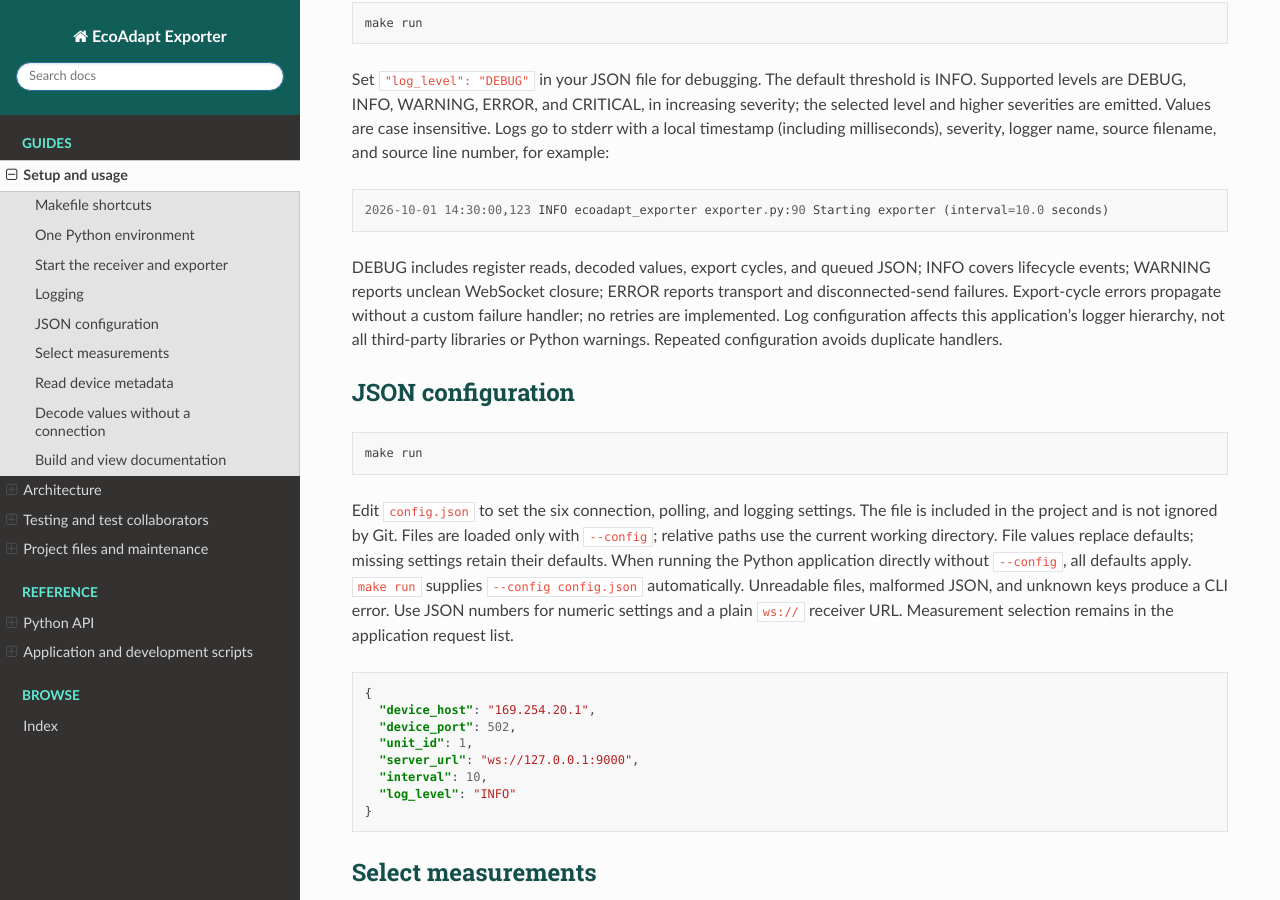
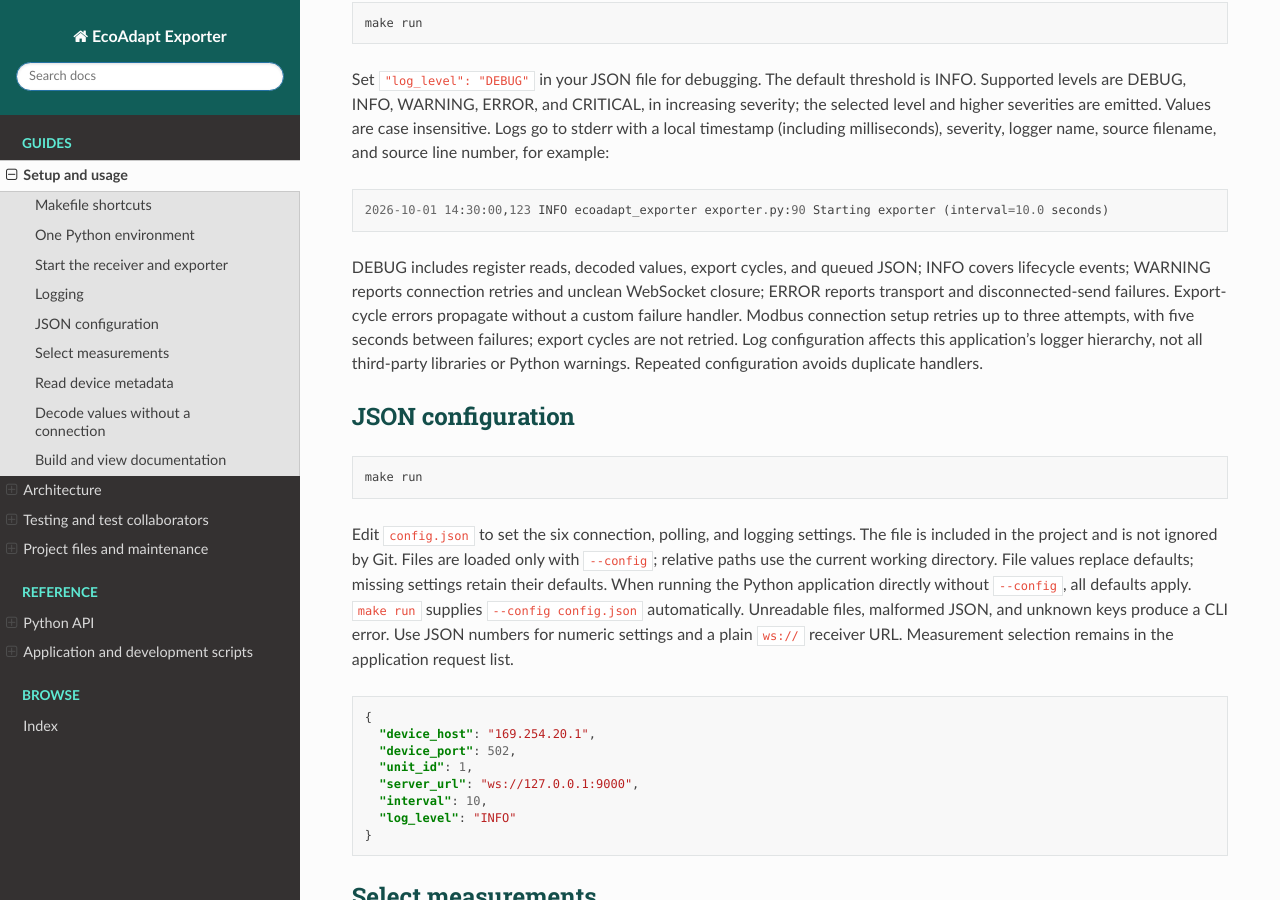
Before and after one commit to HMNoureldin/ecoadapt-exporter, a Sphinx documentation site: the page built from docs/usage.rst, in a window 1280 px wide and 900 px high, scrolled down 1853 px. Built offline with Sphinx 7.4.7 and the Read the Docs theme 3.1.0, drawn with Linux system fonts in a browser that asks for light colours.

Commit message:
add trials to the modebus connection ans safely close the application

```diff
--- a/docs/architecture.rst
+++ b/docs/architecture.rst
@@ -131,9 +131,10 @@ caller's register list. Format and size tables are independent of device access.
 Failure behavior
 ----------------
 
-A failed connection raises ``ConnectionError``; an error Modbus response raises
+Modbus connection setup makes up to three attempts with five-second delays
+between failures, then raises ``ConnectionError``. An error Modbus response raises
 ``IOError``. Invalid register values or addressing raise ``ValueError``. Sending
-without an open WebSocket raises ``RuntimeError``. These exceptions are not
+without an open WebSocket raises ``RuntimeError``. Read, decoding, and send exceptions are not
 converted into retries. A failed read/send interrupts that cycle; previous
 messages may already have been sent. A failing ``LoopingCall`` stops; the
 exporter does not attach a failure handler or retry the cycle.
--- a/docs/testing.rst
+++ b/docs/testing.rst
@@ -37,8 +37,10 @@ makes shared helpers importable as ``tests.fakes``.
 
 The unit sender tests do not connect to a WebSocket server. Test doubles isolate
 orchestration from network I/O; a fake sender invokes readiness synchronously.
-Physical hardware, transport failures, reconnection, and complete decoder edge
-cases are not covered by this suite.
+Transport tests use mocks to check immediate connection success, recovery on
+later attempts, and failure after three attempts, including retry delays.
+Physical hardware, reconnection after dropped connections, and complete decoder
+edge cases are not covered by this suite.
 
 Integration smoke test
 ----------------------
--- a/docs/usage.rst
+++ b/docs/usage.rst
@@ -108,9 +108,11 @@ and source line number, for example::
    2026-10-01 14:30:00,123 INFO ecoadapt_exporter exporter.py:90 Starting exporter (interval=10.0 seconds)
 
 DEBUG includes register reads, decoded values, export cycles, and queued JSON;
-INFO covers lifecycle events; WARNING reports unclean WebSocket closure; ERROR
+INFO covers lifecycle events; WARNING reports connection retries and unclean
+WebSocket closure; ERROR
 reports transport and disconnected-send failures. Export-cycle errors propagate
-without a custom failure handler; no retries are implemented. Log
+without a custom failure handler. Modbus connection setup retries up to three
+attempts, with five seconds between failures; export cycles are not retried. Log
 configuration affects this application's logger hierarchy, not all third-party
 libraries or Python warnings. Repeated configuration avoids duplicate handlers.
 
```
Also changed, not shown: README.md (+7 -2 lines), 2 other files.
